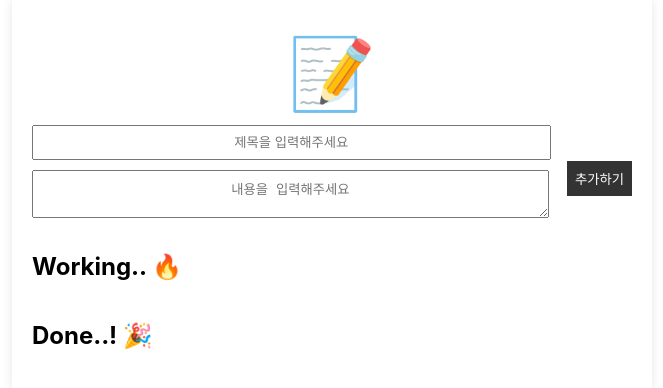
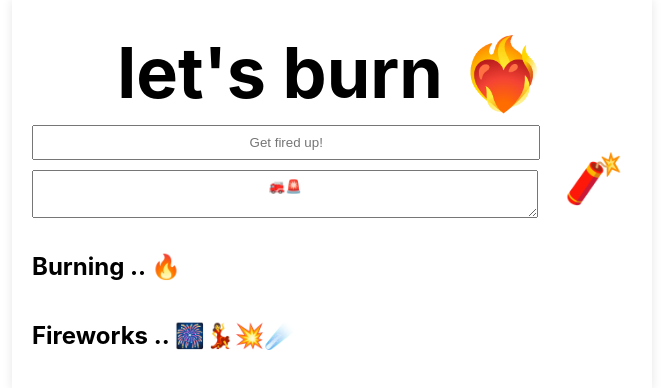
Before and after one commit to suzzjeon/todoproject, a React (Create React App) app: page / in a window 1280 px wide. Shown: the top 388 px of the page, without its empty margins (308-971 px from the left). Built offline with nearby package versions, Linux system fonts and the light colour scheme.

Commit message:
feat: Intergrate new concept and refine app with new theme and features

```diff
--- a/public/index.html
+++ b/public/index.html
@@ -24,7 +24,7 @@
       work correctly both with client-side routing and a non-root public URL.
       Learn how to configure a non-root public URL by running `npm run build`.
     -->
-    <title>Suz's To-do</title>
+    <title>burst</title>
   </head>
   <body>
     <noscript>You need to enable JavaScript to run this app.</noscript>
--- a/src/App.js
+++ b/src/App.js
@@ -25,7 +25,7 @@ const App = () => {
 
   return (
     <div className="app-container">
-      <h1>📝</h1>
+      <h1>let's burn ❤️‍🔥</h1>
       <AddTodoForm addTodo={addTodo} />
       <TodoList todos={todos} toggleTodo={toggleTodo} deleteTodo={deleteTodo} />
     </div>
--- a/src/components/AddTodoForm.css
+++ b/src/components/AddTodoForm.css
@@ -21,12 +21,13 @@
 
   .submit-button {
     padding: 0.5rem;
-    background-color: #333;
-    color: #fff;
+    background-color: #fff;
     border: none;
     cursor: pointer;
+    font-size: 3rem; /* 이모지 크기 조정 */
   }
 
+
   .submit-button:hover {
-    background-color: #555;
+    box-shadow: 0px 0px 10px 2px rgba(255, 0, 0, 0.5);
   }
--- a/src/components/AddTodoForm.js
+++ b/src/components/AddTodoForm.js
@@ -27,7 +27,7 @@ const AddTodoForm = ({ addTodo }) => {
             name="title"
             value={todo.title}
             onChange={onChangeHandler}
-            placeholder="제목을 입력해주세요"
+            placeholder="Get fired up!"
             className="input-field"
             required
           />
@@ -35,12 +35,12 @@ const AddTodoForm = ({ addTodo }) => {
             name="body"
             value={todo.body}
             onChange={onChangeHandler}
-            placeholder="내용을 입력해주세요"
+            placeholder="🚒🚨"
             className="input-field"
             required
           ></textarea>
         </div>
-        <button type="submit" className="submit-button">추가하기</button>
+        <button type="submit" className="submit-button">🧨</button>
       </div>
     </form>
   );
--- a/src/components/TodoItem.js
+++ b/src/components/TodoItem.js
@@ -16,8 +16,8 @@ const TodoItem = ({ todo, toggleTodo, deleteTodo }) => {
     <div className="todo-card">
       <h3 className="card-title">{title}</h3>
       <p className="card-body">{body}</p>
-      <button className="toggle-button" onClick={handleToggle}>{isDone ? '취소' : '완료'}</button>
-      <button className="delete-button" onClick={handleDelete}>삭제</button>
+      <button className="toggle-button" onClick={handleToggle}>{isDone ? 'Return to the Fire 🔥' : 'Ready to Sparkle ✨'}</button>
+      <button className="delete-button" onClick={handleDelete}>Burned to Ashes 🌪️</button>
     </div>
   );
 };
--- a/src/components/TodoList.js
+++ b/src/components/TodoList.js
@@ -17,11 +17,11 @@ const TodoList = ({ todos, toggleTodo, deleteTodo }) => {
 
   return (
     <div className="todo-list">
-      <h2>Working.. 🔥</h2>
+      <h2> Burning .. 🔥</h2>
       <div className="todo-card-container">
         {renderTodos(workingTodos)}
       </div>
-      <h2>Done..! 🎉</h2>
+      <h2> Fireworks .. 🎆💃💥☄️  </h2>
       <div className="todo-card-container">
         {renderTodos(doneTodos)}
       </div>
```
Also changed, not shown: public/logo.png.
